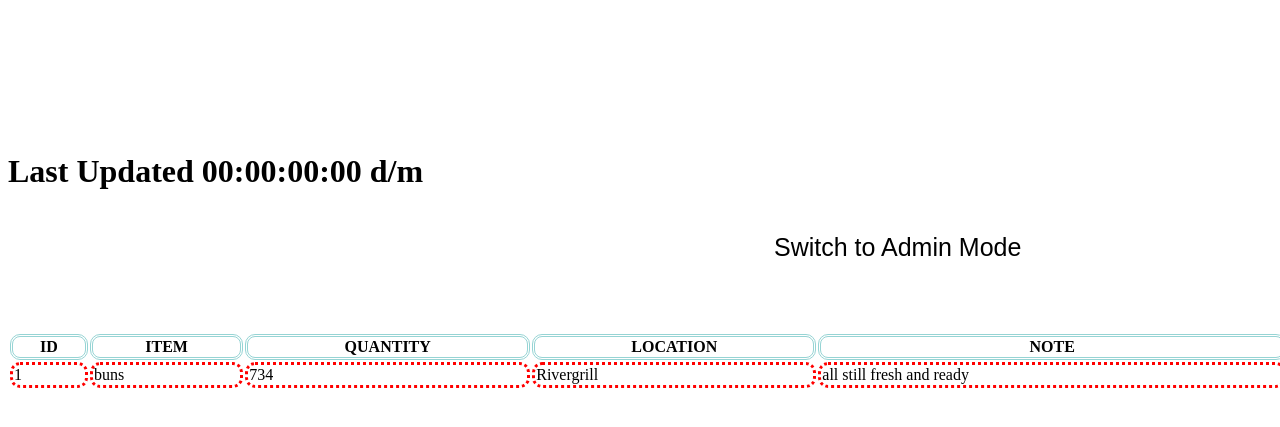
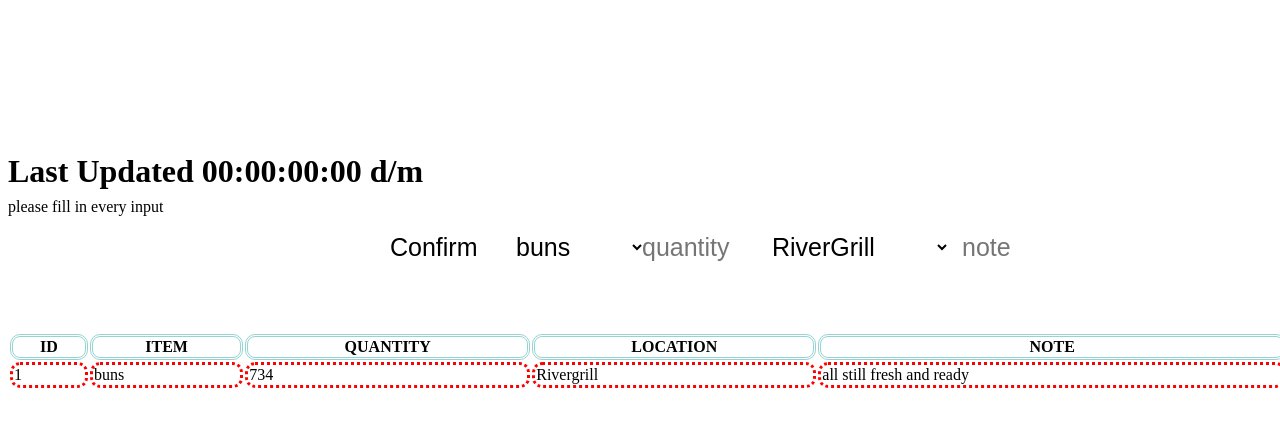
Before and after one commit to Kel-KO/projects, a Flask app: template TTH_Inventory/templates/fb.html in a window 1280 px wide. Shown: the part 168-595 px from the top of the page. Run offline with Flask 2, Linux system fonts and the light colour scheme; the template is opened without the code that fills it, so the values that code supplies are empty.

Commit message:
Update fb.html

```diff
--- a/TTH_Inventory/templates/fb.html
+++ b/TTH_Inventory/templates/fb.html
@@ -172,20 +172,40 @@
             font-size: 27px;
             transition-duration: .2s;
         }
-
     </style>
 </head>
 <body>
-
+    <!-- <form action="/foodandbev" method="get"> -->
     <div class="header">
         <image class="img" height="80%" width="12%" src="{{url_for('static',filename = 'tt_logo2.jpg')}}" style="z-index: 650px">
         <h1 class="headertxt">Food & Bev</h1>
-        <button onclick="window.location='http://127.0.0.1:5000/';" class="b2">Back To Main</button>
+        <button onclick="window.location='http://127.0.0.1:7000/';" class="b2">Back To Main</button>
     </div>
     <h1 style="color: black;">Last Updated 00:00:00:00 d/m</h1>
-    <button class="sbmt" style="left: 60%; top: 400px;"> Switch to Admin Mode</button>
     <div>
+    <!-- </form>  -->
+    <!-- <form action="/foodandbev" method="post">    -->
         <h1 style="color: black; position: absolute; top: 300px;">Last Updated 00:00:00:00 d/m</h1>
+        <p style="color: black; position: absolute; top: 350px;">please fill in every input </p>
+        <select class="drop" name= "item" id="item" style="left: 40%; top:400px" >
+            <option value="buns">buns</option>
+            <option value="patties">patties</option>
+            <option value="silverware">silverware</option>
+            <option value="chips">chips</option>
+            <option value="cookies">cookies</option>
+        </select>
+        <input class="amnt" style="left: 50%; top: 400px; " name="quantity" id="quantity" placeholder="quantity" type="number" step="any">
+        <select class="drop" name="location" id="location" style="left: 60%; top:400px" >
+            <option value="buns">RiverGrill</option>
+            <option value="patties">Smokehouse</option>
+            <option value="silverware">Ray's Pizza</option>
+            <option value="chips">JP's Dogs</option>
+            <option value="cookies">Pretzel</option>
+            <option value="chips">DippinDots</option>
+            <option value="cookies">BahamaBucks</option>
+        </select>
+        <input class="note" style="left: 75%; top: 400px; " name="note" id="note" placeholder="note">
+        <button class="sbmt" type="submit" style="left: 30%; top: 400px;">Confirm</button>
         <table style="width:100%">
             <thead>
                 <tr>
@@ -207,6 +227,6 @@
             </tbody>
         </table>
     </div>
-
+    <!-- </form> -->
 </body>
 </html>
```
